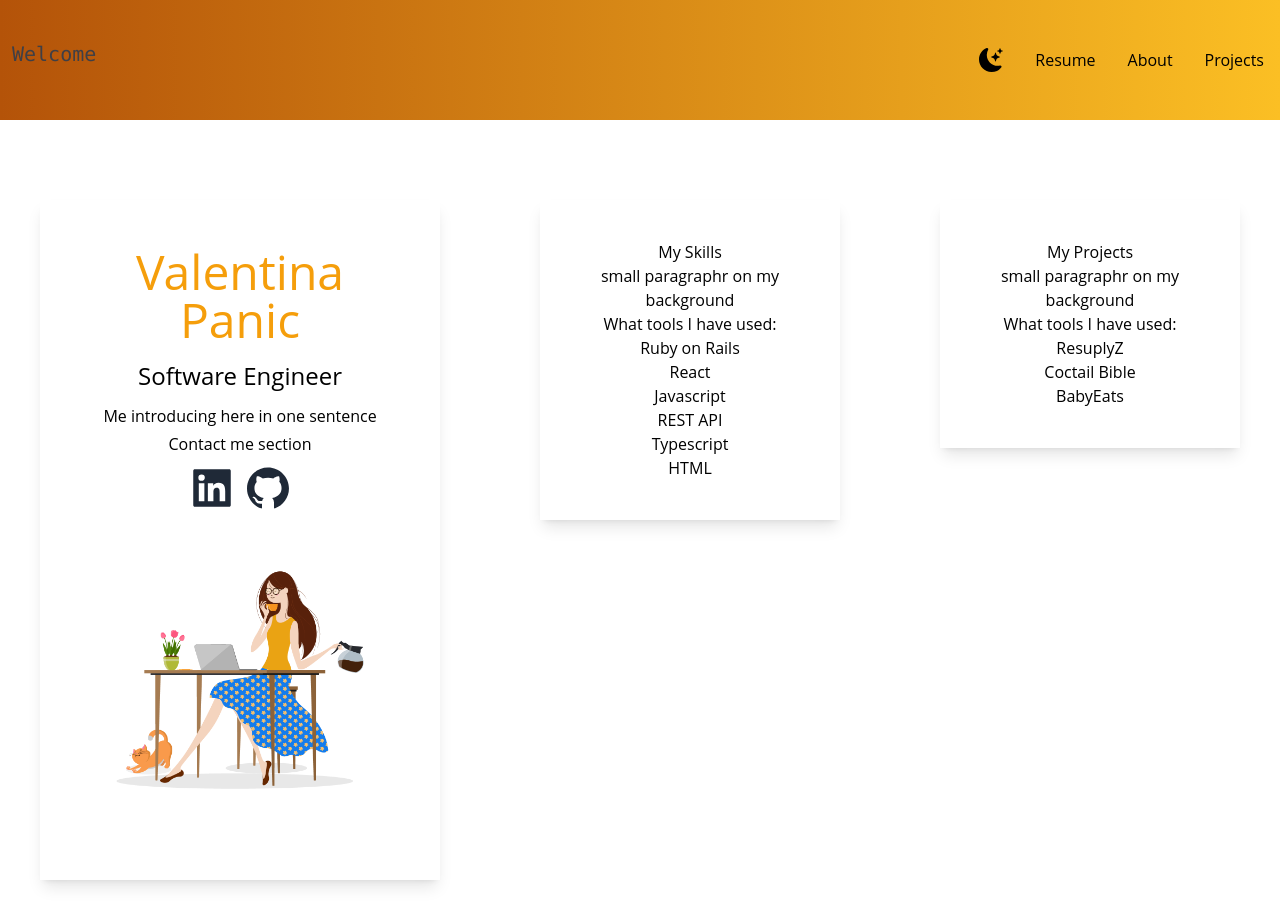
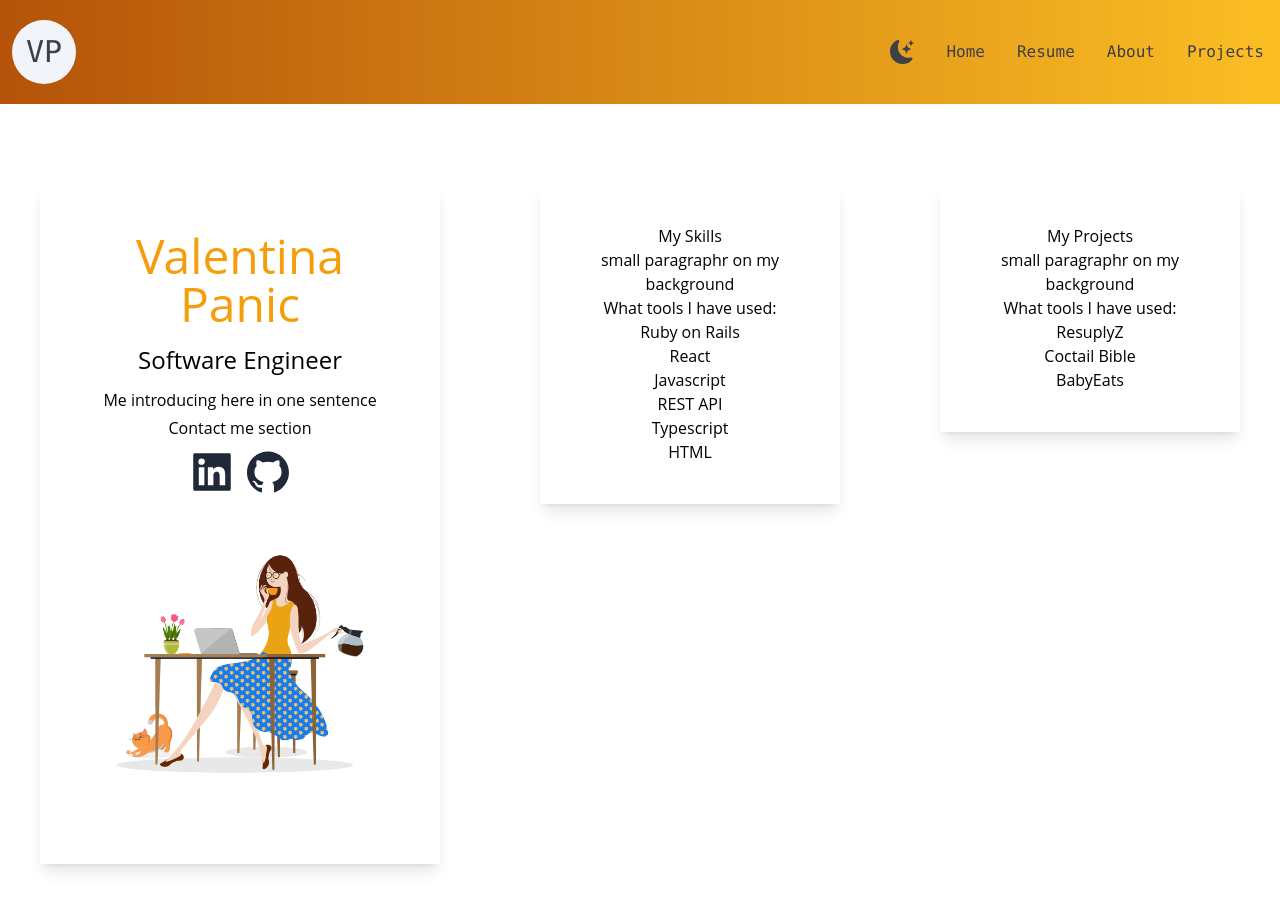
Before and after one commit to ValentinaPanic/my-portfolio-website, a Next.js app: page / in a window 1280 px wide. Built offline with nearby package versions, Linux system fonts and the light colour scheme.

Commit message:
main app component rearrangment

```diff
--- /dev/null
+++ b/components/NavBar/index.tsx
@@ -0,0 +1,37 @@
+import { NextPage } from "next";
+import React, { useState } from "react";
+import { BsFillMoonStarsFill } from "react-icons/bs";
+import Link from "next/link";
+import Logo from "../Logo";
+
+const Navbar: NextPage<{
+  darkMode: boolean;
+  setDarkMode: (value: boolean) => void;
+}> = ({ darkMode, setDarkMode }) => (
+  <header>
+    <nav className="  text-zinc-700 font-mono dark:text-white bg-gradient-to-r  from-amber-700 to-amber-400 py-5 mb-10 flex items-center justify-between dark:bg-gradient-to-r dark:from-slate-900 dark:to-slate-600">
+      <Logo />
+      <div className="flex justify-around">
+        <div
+          className="px-4 py-2 cursor-pointer text-2xl"
+          onClick={() => setDarkMode(!darkMode)}
+        >
+          <BsFillMoonStarsFill />
+        </div>
+        <Link className="mx-4 py-2" href={"/"}>
+          Home
+        </Link>
+        <Link className="mx-4 py-2" href={"/resume"}>
+          Resume
+        </Link>
+        <Link className="mx-4 py-2" href={"/about"}>
+          About
+        </Link>
+        <Link className="mx-4 py-2" href={"/projects"}>
+          Projects
+        </Link>
+      </div>
+    </nav>
+  </header>
+);
+export default Navbar;
--- a/pages/_app.tsx
+++ b/pages/_app.tsx
@@ -1,6 +1,21 @@
+import { useState } from 'react';
 import '../styles/globals.css'
 import type { AppProps } from 'next/app'
+import Navbar from '../components/NavBar';
+import Head from "next/head";
 
 export default function App({ Component, pageProps }: AppProps) {
-  return <Component {...pageProps} />
+  const [darkMode, setDarkMode] = useState(false);
+  return (
+    <div className={darkMode ? "dark" : ""}>
+    <Head>
+    <title>Valentina Panic Portfolio</title>
+    <meta name="viewport" content="width=device-width, initial-scale=1" />
+    <link rel="icon" href="/favicon.ico" />
+  </Head>
+    <main className="bg-white dark:bg-gray-900 w-full min-h-screen">
+      <Navbar darkMode={darkMode} setDarkMode={setDarkMode}/>
+      <Component {...pageProps} />
+    </main></div>
+  )
 }
--- /dev/null
+++ b/pages/home/index.tsx
@@ -0,0 +1,73 @@
+import { NextPage } from "next";
+import React from "react";
+import { AiFillLinkedin, AiFillGithub } from "react-icons/ai";
+import Image from "next/image";
+import workingWoman from "../../public/Images/working-woman.png";
+
+ const Home = () => {
+  return (
+    <div className="lg:flex gap-5">
+    <section>
+      <div className="shadow-lg text-center p-10 m-10 dark:bg-gray-500">
+        <h1 className="text-5xl py-2 text-amber-500">Valentina Panic</h1>
+        <h2 className="text-2xl py-2">Software Engineer</h2>
+        <p className="text-md py5 leading-8">
+          Me introducing here in one sentence
+        </p>
+        <div>
+          Contact me section
+          <div className="text-5xl flex justify-center gap-2 py-2 text-gray-800">
+            <a
+              href="https://www.linkedin.com/in/valentina-panic-405254162/"
+              className="cursor-pointer"
+            >
+              <AiFillLinkedin />
+            </a>
+            <a
+              href="https://github.com/ValentinaPanic"
+              className="cursor-pointer"
+            >
+              <AiFillGithub />
+            </a>
+          </div>
+        </div>
+        <div className="relative mx-auto bg-radient-to-b  from-red-500 rounded-full w-80 h-80">
+          <Image src={workingWoman} alt={""} />
+        </div>
+      </div>
+    </section>
+    <section className="text-center">
+      <div className="text-center shadow-lg p-10 m-10 dark:bg-gray-500">
+        <h3>My Skills</h3>
+        <p>small paragraphr on my background</p>
+        <div>
+          What tools I have used:
+          <ul>
+            <li>Ruby on Rails</li>
+            <li>React</li>
+            <li>Javascript</li>
+            <li>REST API</li>
+            <li>Typescript</li>
+            <li>HTML</li>
+          </ul>
+        </div>
+      </div>
+    </section>
+    <section className="text-center">
+      <div className="text-center shadow-lg p-10 m-10 dark:bg-gray-500">
+        <h3>My Projects</h3>
+        <p>small paragraphr on my background</p>
+        <div>
+          What tools I have used:
+          <ul>
+            <li>ResuplyZ</li>
+            <li>Coctail Bible</li>
+            <li>BabyEats</li>
+          </ul>
+        </div>
+      </div>
+    </section>
+  </div>
+  );
+};
+export default Home;
--- a/pages/index.tsx
+++ b/pages/index.tsx
@@ -1,106 +1,4 @@
-import Head from "next/head";
-import { AiFillLinkedin, AiFillGithub } from "react-icons/ai";
-import Image from "next/image";
-import workingWoman from "../public/Images/working-woman.png";
-import { BsFillMoonStarsFill } from "react-icons/bs";
-import { useState } from "react";
-import { useRouter } from "next/router";
-import Link from "next/link";
-export default function Home() {
-  const [darkMode, setDarkMode] = useState(false);
-  const router = useRouter();
-  console.log(router);
-  return (
-    <div className={darkMode ? "dark" : ""}>
-      <Head>
-        <title>Valentina Panic Portfolio</title>
-        <meta name="description" content="Generated by create next app" />
-        <meta name="viewport" content="width=device-width, initial-scale=1" />
-        <link rel="icon" href="/favicon.ico" />
-      </Head>
-      <main className="bg-white dark:bg-gray-900">
-        <section className="justify-center">
-          <nav className="bg-gradient-to-r  from-amber-700 to-amber-400 py-10 mb-10 flex justify-between dark:bg-gradient-to-r dark:from-slate-900 dark:to-slate-600">
-            <h1 className="text-xl ml-3 text-zinc-700 font-mono dark:text-white">
-              Welcome
-            </h1>
-            <div
-              className="flex justify-around"
-              onClick={() => setDarkMode(!darkMode)}
-            >
-              <div className="px-4 py-2 cursor-pointer text-2xl">
-                <BsFillMoonStarsFill />
-              </div>
-              <Link className="mx-4 py-2" href={"/resume"}>Resume</Link>
-              <Link className="mx-4 py-2" href={"/about"}>About</Link>
-              <Link className="mx-4 py-2" href={"/projects"}>Projects</Link>
-            </div>
-          </nav>
-        </section>
-
-        <div className="lg:flex gap-5">
-          <section>
-            <div className="shadow-lg text-center p-10 m-10 dark:bg-gray-500">
-              <h1 className="text-5xl py-2 text-amber-500">Valentina Panic</h1>
-              <h2 className="text-2xl py-2">Software Engineer</h2>
-              <p className="text-md py5 leading-8">
-                Me introducing here in one sentence
-              </p>
-              <div>
-                Contact me section
-                <div className="text-5xl flex justify-center gap-2 py-2 text-gray-800">
-                  <a
-                    href="https://www.linkedin.com/in/valentina-panic-405254162/"
-                    className="cursor-pointer"
-                  >
-                    <AiFillLinkedin />
-                  </a>
-                  <a
-                    href="https://github.com/ValentinaPanic"
-                    className="cursor-pointer"
-                  >
-                    <AiFillGithub />
-                  </a>
-                </div>
-              </div>
-              <div className="relative mx-auto bg-radient-to-b  from-red-500 rounded-full w-80 h-80">
-                <Image src={workingWoman} alt={""} />
-              </div>
-            </div>
-          </section>
-          <section className="text-center">
-            <div className="text-center shadow-lg p-10 m-10 dark:bg-gray-500">
-              <h3>My Skills</h3>
-              <p>small paragraphr on my background</p>
-              <div>
-                What tools I have used:
-                <ul>
-                  <li>Ruby on Rails</li>
-                  <li>React</li>
-                  <li>Javascript</li>
-                  <li>REST API</li>
-                  <li>Typescript</li>
-                  <li>HTML</li>
-                </ul>
-              </div>
-            </div>
-          </section>
-          <section className="text-center">
-            <div className="text-center shadow-lg p-10 m-10 dark:bg-gray-500">
-              <h3>My Projects</h3>
-              <p>small paragraphr on my background</p>
-              <div>
-                What tools I have used:
-                <ul>
-                  <li>ResuplyZ</li>
-                  <li>Coctail Bible</li>
-                  <li>BabyEats</li>
-                </ul>
-              </div>
-            </div>
-          </section>
-        </div>
-      </main>
-    </div>
-  );
+import Home from "./home";
+export default function HomeApp() {
+  return <Home />;
 }
```
